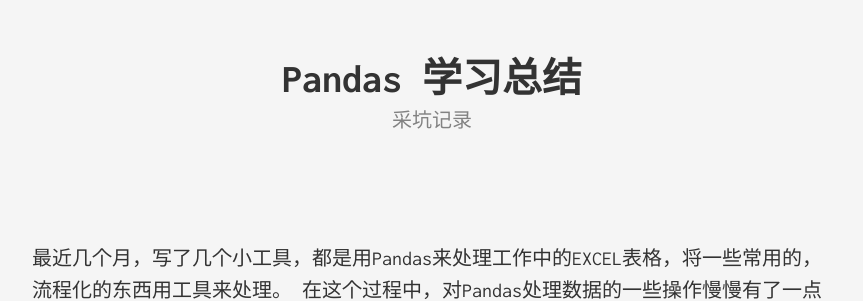
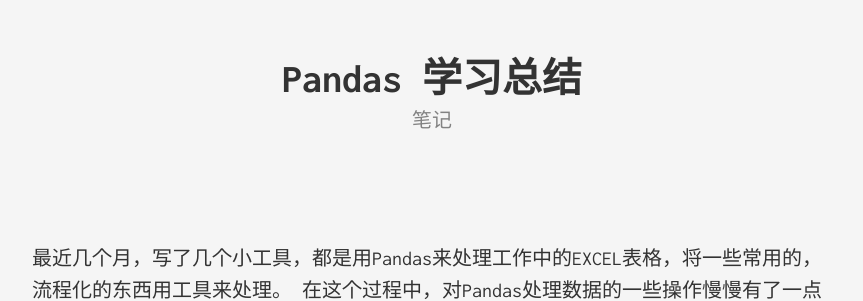
Before and after one commit to ladesiji/ladesiji.github.io, a Jekyll site: the page built from _posts/2021-05-21-Pandas学习总结.md, in a window 1280 px wide and 900 px high. Shown: the part 231-532 px from the top of the window, without its empty margins (208-1071 px from the left). Built offline with Jekyll 4.4.1, drawn with Linux system fonts in a browser that asks for light colours.

Commit message:
fix path

```diff
--- a/_posts/2021-05-21-Pandas学习总结.md
+++ b/_posts/2021-05-21-Pandas学习总结.md
@@ -1,8 +1,8 @@
 ---
 layout: post
 title: Pandas 学习总结
-subtitle: 采坑记录
-categories: [leetcode]
+subtitle: 笔记
+categories: [python]
 ---
 
 最近几个月，写了几个小工具，都是用Pandas来处理工作中的EXCEL表格，将一些常用的，流程化的东西用工具来处理。
```
Also changed, not shown: _drafts/Pandas学习总结.md (+2 -2 lines).
